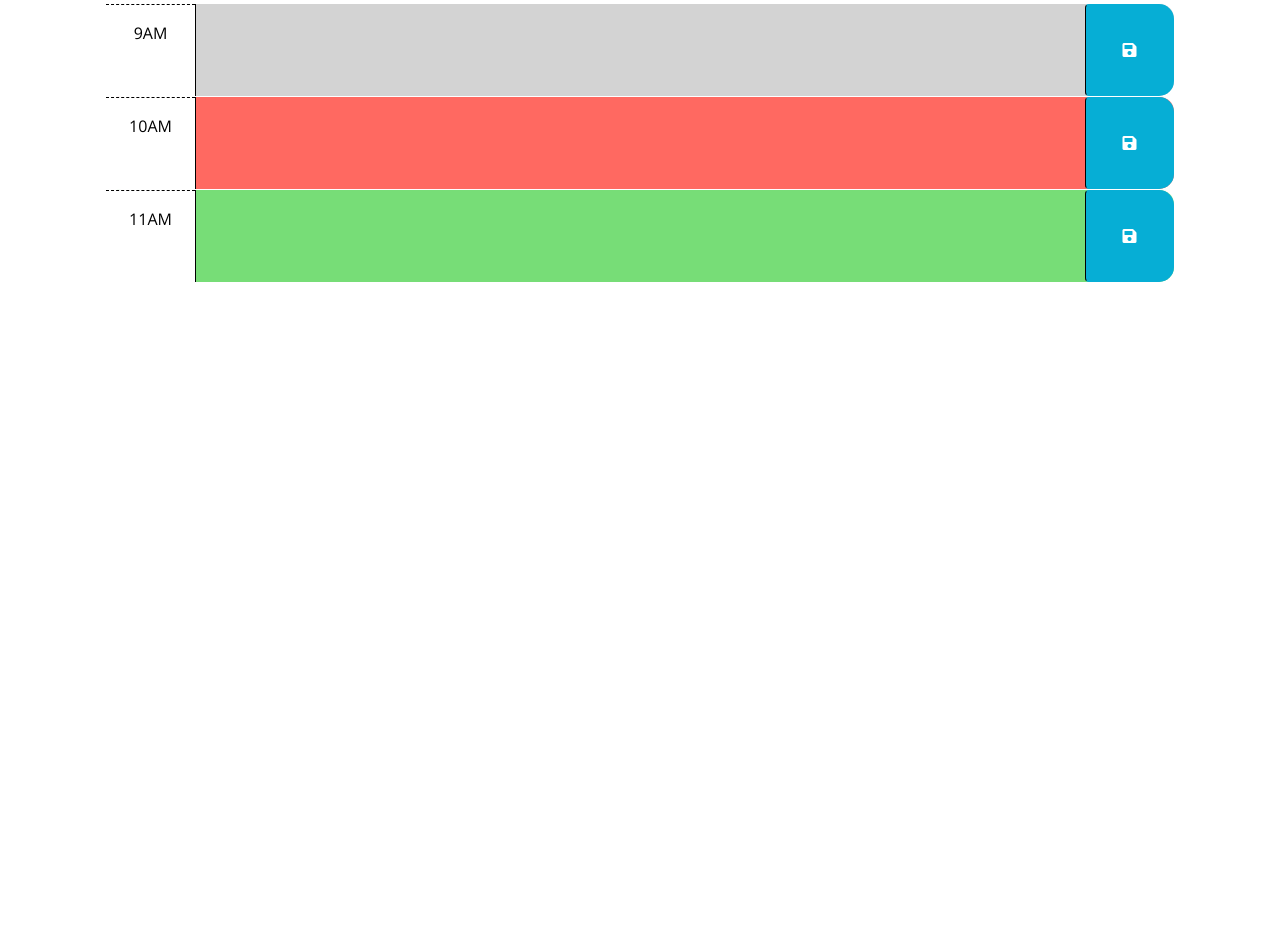
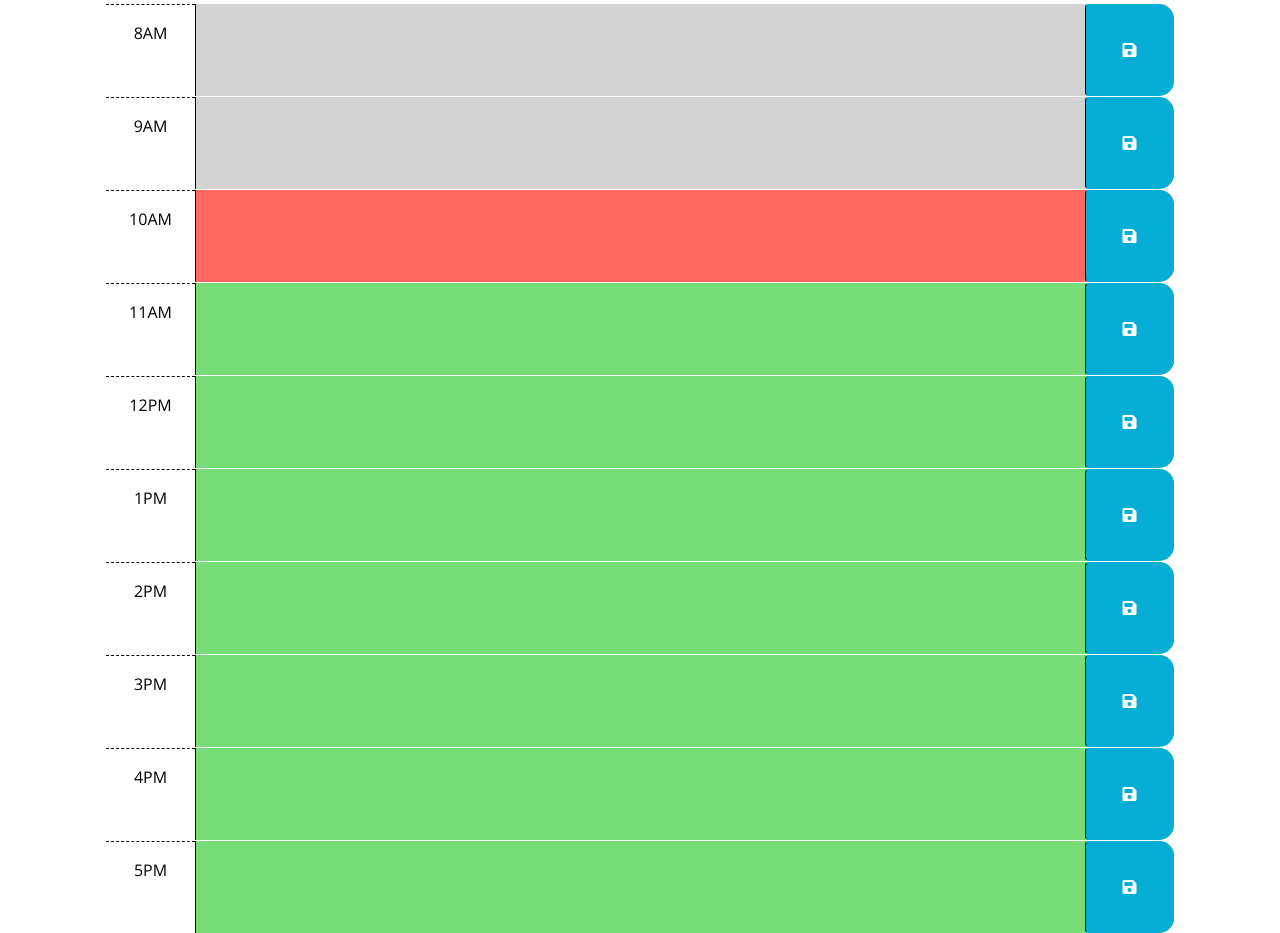
Before and after one commit to buster35/synevyr-lacus, a plain HTML site: page Develop/index.html in a window 1280 px wide. Shown: the part 299-1232 px from the top of the page. Before the commit the page ends 800 px from the top, so only its background shows below. Drawn offline with nearby package versions, Linux system fonts and the light colour scheme.

Commit message:
added div blocks for each hour of the working day

```diff
--- a/Develop/index.html
+++ b/Develop/index.html
@@ -29,7 +29,13 @@
       <p id="currentDay" class="lead"></p>
     </header>
     <div class="container-lg px-5">
-
+      <div id="hour-8" class="row time-block past">
+        <div class="col-2 col-md-1 hour text-center py-3">8AM</div>
+        <textarea class="col-8 col-md-10 description" rows="3"> </textarea>
+        <button class="btn saveBtn col-2 col-md-1" aria-label="save">
+          <i class="fas fa-save" aria-hidden="true"></i>
+        </button>
+      </div>
 
       <!-- Example of a past time block. The "past" class adds a gray background color. -->
       <div id="hour-9" class="row time-block past">
@@ -58,6 +64,54 @@
         </button>
       </div>
 
+      <div id="hour-12" class="row time-block future">
+        <div class="col-2 col-md-1 hour text-center py-3">12PM</div>
+        <textarea class="col-8 col-md-10 description" rows="3"> </textarea>
+        <button class="btn saveBtn col-2 col-md-1" aria-label="save">
+          <i class="fas fa-save" aria-hidden="true"></i>
+        </button>
+      </div>
+
+      <div id="hour-13" class="row time-block future">
+        <div class="col-2 col-md-1 hour text-center py-3">1PM</div>
+        <textarea class="col-8 col-md-10 description" rows="3"> </textarea>
+        <button class="btn saveBtn col-2 col-md-1" aria-label="save">
+          <i class="fas fa-save" aria-hidden="true"></i>
+        </button>
+      </div>
+
+      <div id="hour-14" class="row time-block future">
+        <div class="col-2 col-md-1 hour text-center py-3">2PM</div>
+        <textarea class="col-8 col-md-10 description" rows="3"> </textarea>
+        <button class="btn saveBtn col-2 col-md-1" aria-label="save">
+          <i class="fas fa-save" aria-hidden="true"></i>
+        </button>
+      </div>
+
+      <div id="hour-15" class="row time-block future">
+        <div class="col-2 col-md-1 hour text-center py-3">3PM</div>
+        <textarea class="col-8 col-md-10 description" rows="3"> </textarea>
+        <button class="btn saveBtn col-2 col-md-1" aria-label="save">
+          <i class="fas fa-save" aria-hidden="true"></i>
+        </button>
+      </div>
+
+      <div id="hour-16" class="row time-block future">
+        <div class="col-2 col-md-1 hour text-center py-3">4PM</div>
+        <textarea class="col-8 col-md-10 description" rows="3"> </textarea>
+        <button class="btn saveBtn col-2 col-md-1" aria-label="save">
+          <i class="fas fa-save" aria-hidden="true"></i>
+        </button>
+      </div>
+
+      <div id="hour-17" class="row time-block future">
+        <div class="col-2 col-md-1 hour text-center py-3">5PM</div>
+        <textarea class="col-8 col-md-10 description" rows="3"> </textarea>
+        <button class="btn saveBtn col-2 col-md-1" aria-label="save">
+          <i class="fas fa-save" aria-hidden="true"></i>
+        </button>
+      </div>
+
     <script src="https://code.jquery.com/jquery-3.4.1.min.js"></script>
     <script
       src="https://cdn.jsdelivr.net/npm/dayjs@1.11.3/dayjs.min.js"
```
Also changed, not shown: Develop/script.js (+5 -5 lines).
